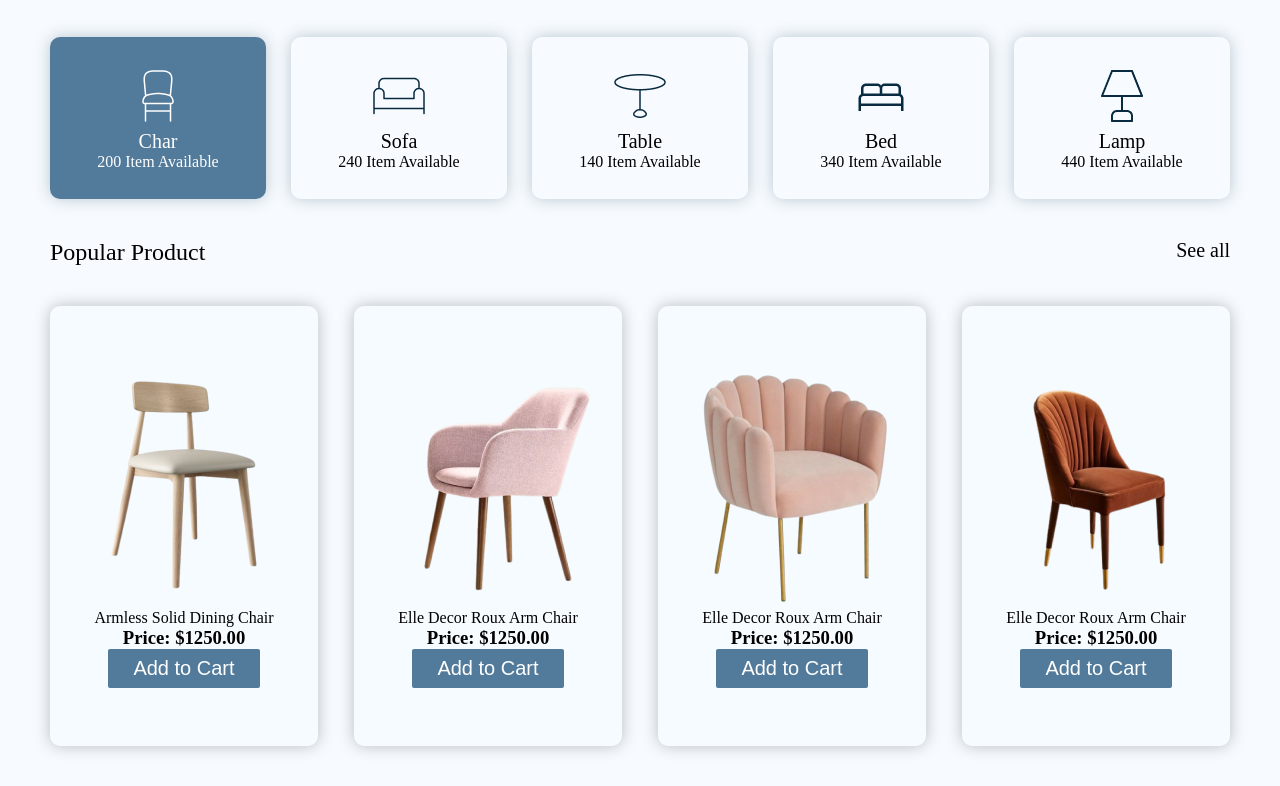
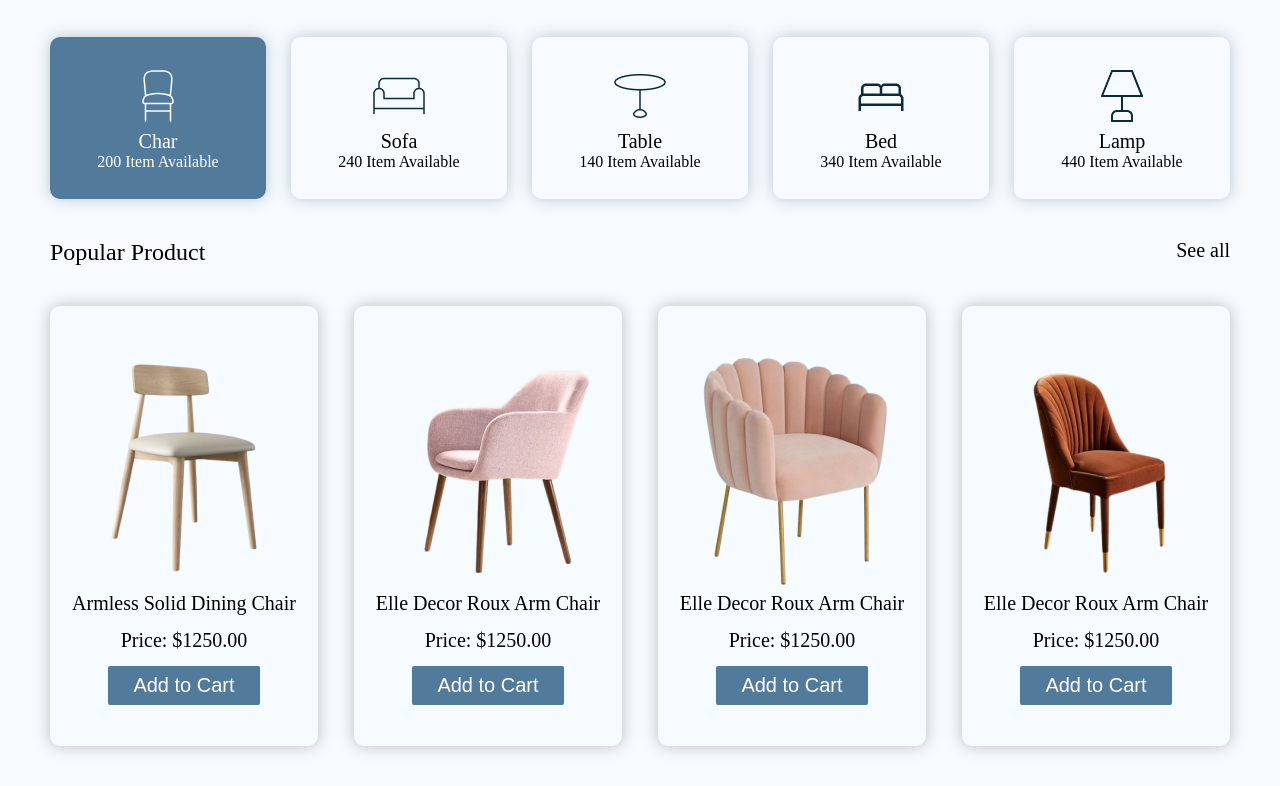
Before and after one commit to shihab103/Furniture-site, a plain HTML site: page index.html in a window 1280 px wide. Shown: the part 766-1552 px from the top of the page. Drawn offline with Linux system fonts and the light colour scheme; a web font is replaced by a local one.

Commit message:
populer update

```diff
--- a/popular_section.css
+++ b/popular_section.css
@@ -40,3 +40,12 @@
     box-shadow: 0px 0px 16px 0px rgba(0, 0, 0, 0.25);
     background: rgb(246, 251, 255);
 }
+.popular p{
+    font-size: 20px;
+    font-weight: 400;
+}
+.popular h3{
+    font-size: 20px;
+    font-weight: 400;
+    margin: 14px 0;
+}
--- a/style.css
+++ b/style.css
@@ -96,6 +96,7 @@ nav{
 }
 
 /* category section */
+
 .category-section{
     background: rgb(247, 251, 255);
     margin:0 auto;
```
